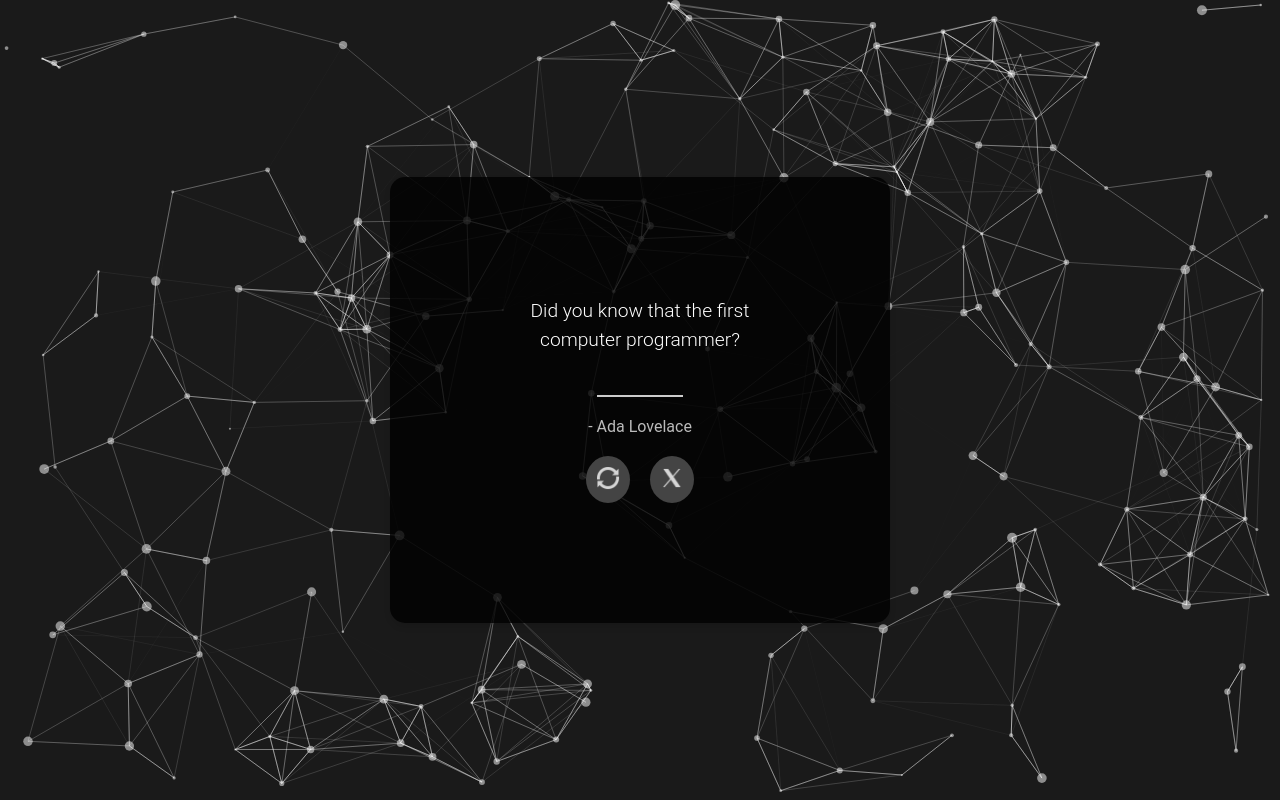
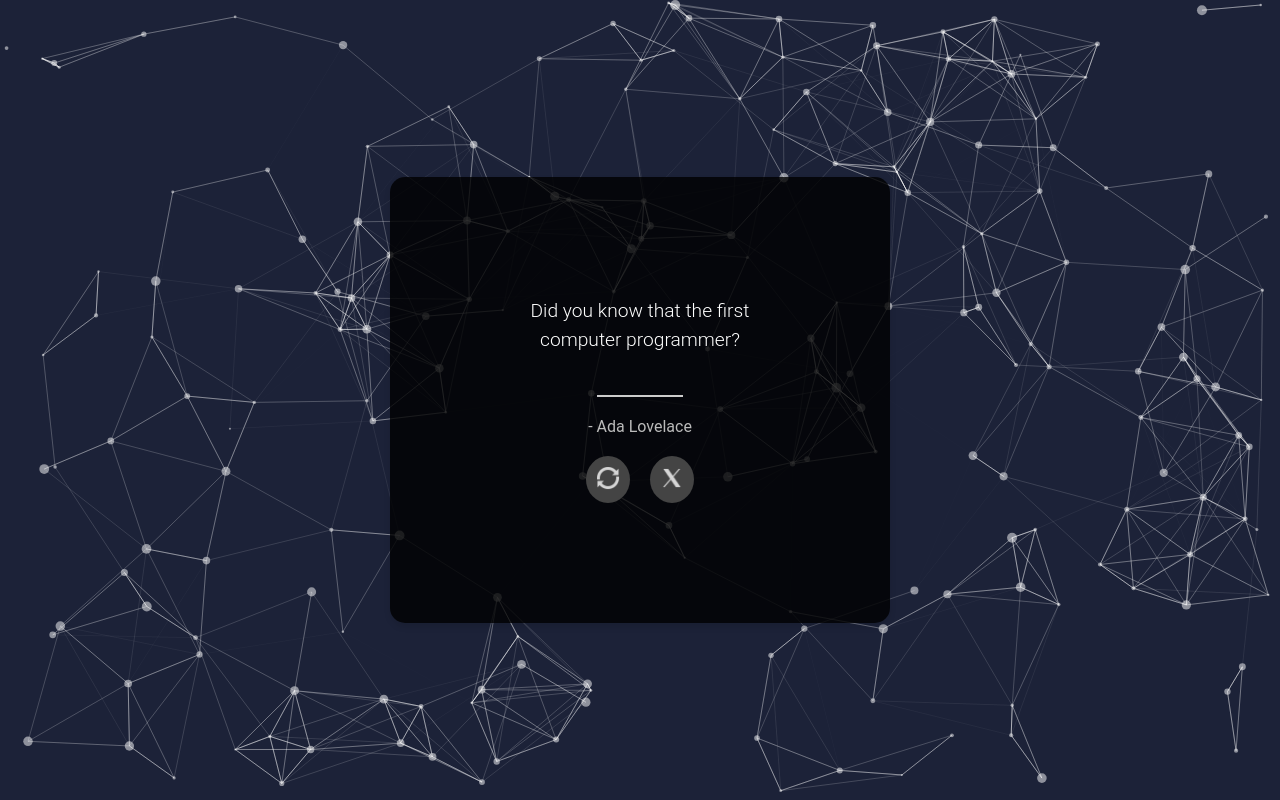
Before and after one commit to nemitha2005/Quote-Genarator, a React (Create React App) app: page / in a window 1280 px wide. Built offline with nearby package versions, Linux system fonts and the light colour scheme; no server answers.

Commit message:
disable particle background

```diff
--- a/src/components/RandomQuote/ParticleBackgroundComponent.jsx
+++ b/src/components/RandomQuote/ParticleBackgroundComponent.jsx
@@ -11,11 +11,7 @@ const ParticleBackgroundComponent = () => {
   };
 
   const options = {
-    background: {
-      color: {
-        value: "#1a1a1a",
-      },
-    },
+
     fpsLimit: 60,
     particles: {
       color: {
```
